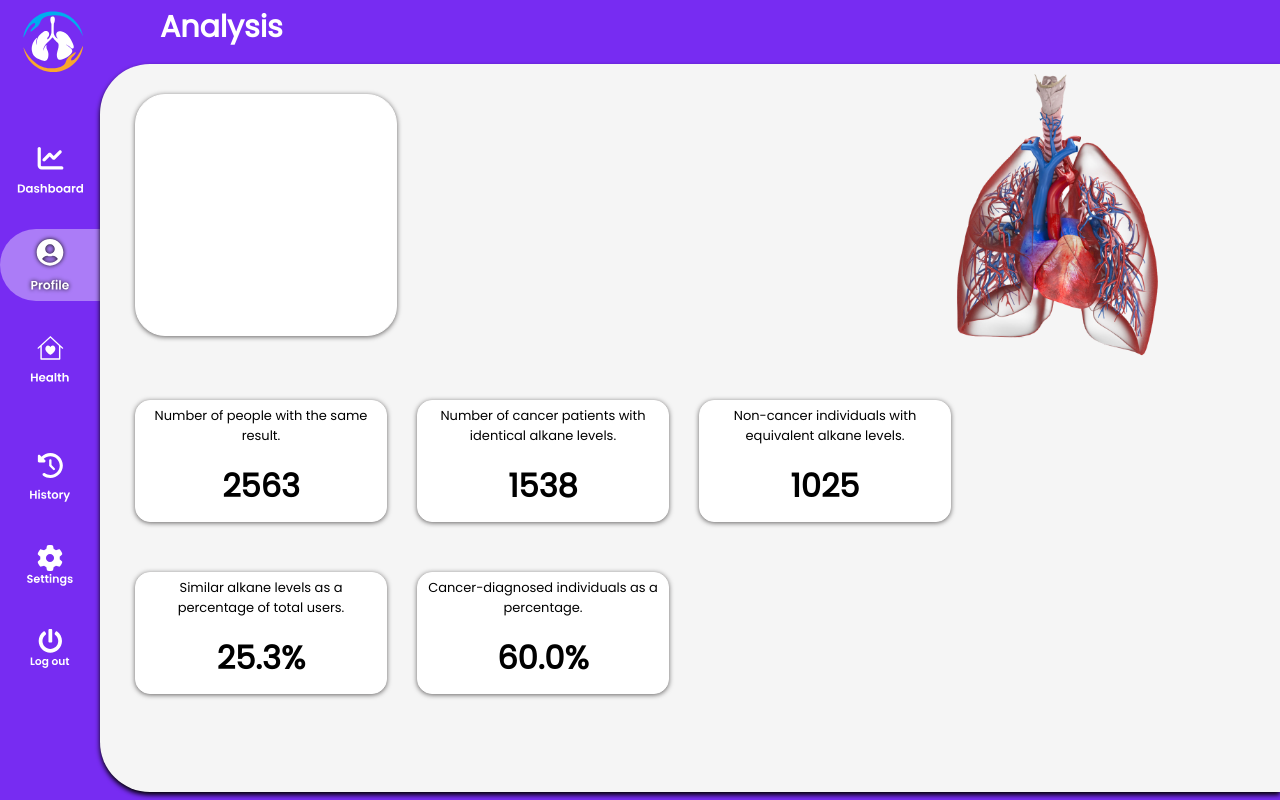
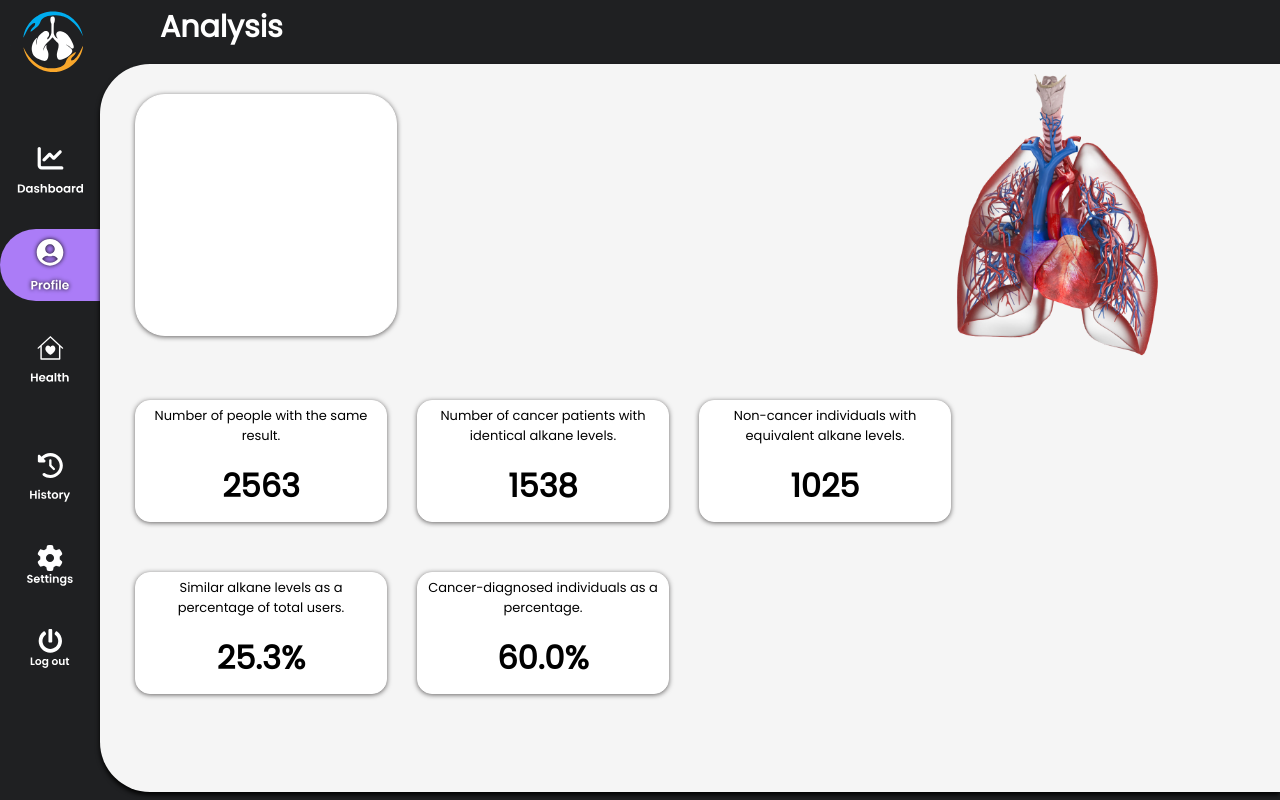
Before and after one commit to AjDep/Early_Lung_Cancer_Detection_System, a React (Vite) app in the folder UI/Hope-Finder/: page /analysis in a window 1280 px wide. Built offline with nearby package versions, Linux system fonts and the light colour scheme.

Commit message:
Dark/light mode
Add dark and light mode to navbar

```diff
--- a/UI/Hope-Finder/src/App.css
+++ b/UI/Hope-Finder/src/App.css
@@ -44,3 +44,10 @@
   text-align: center;
   gap: 25px;
 }
+
+#light{
+  background-color: #772CF2;
+}
+#dark{
+  background-color: #1F2022;
+}
--- a/UI/Hope-Finder/src/App.jsx
+++ b/UI/Hope-Finder/src/App.jsx
@@ -1,13 +1,22 @@
-import { useState } from 'react'
+
 import './App.css';
 import { Outlet } from 'react-router-dom';
 import Navbar from './components/Navbar/navbar';
 import TestLogo from './assets/TestLogo.svg';
 
+import { createContext,useState } from 'react';
+
+export const TheamContext = createContext(null);
 
 function App() {
+  const [theme,setTheam] = useState("dark");
+
+  const toggleTheam = () => {
+    setTheam((curr) => (curr === "light" ? "dark" : "light"));
+  };
   return (
-    <div className="App">
+    <TheamContext.Provider value={{theme, toggleTheam}}>
+      <div className="App" id={theme}>
 
         {/* ---------------------- Navbar -----------------------------*/}
         <div className='navbar'>
@@ -16,7 +25,7 @@ function App() {
           </div>
 
           <div className='mid'>
-          <Navbar route="Dashboard"/>
+            <Navbar route="Dashboard" id={theme}/>
             <Navbar route="Analysis"/>
             <Navbar route="Health"/>
           </div>
@@ -26,12 +35,13 @@ function App() {
             <Navbar route="Setting"/>
             <Navbar route="LogOut"/>
           </div>
+
       {/* -------------------------------------------------------*/}
 
         </div>
         <Outlet/>
       </div>
-
+    </TheamContext.Provider>
   );
 }
 
--- a/UI/Hope-Finder/src/components/Navbar/navbar.jsx
+++ b/UI/Hope-Finder/src/components/Navbar/navbar.jsx
@@ -13,7 +13,7 @@ function Navbar(props){
 
     if(props.route === "Dashboard"){
         return(
-            <NavLink to={"/"}>
+            <NavLink to={"/"} id={props.theme}>
                 {(linkProps)=>{
                     return(
                         <div className={linkProps.isActive ? style.container_active :style.container}>
--- a/UI/Hope-Finder/src/components/Navbar/navbar.module.css
+++ b/UI/Hope-Finder/src/components/Navbar/navbar.module.css
@@ -56,3 +56,7 @@
     -webkit-filter: drop-shadow(0 0 5px rgb(6, 6, 6)); /* Adds a red shadow on hover */
   filter: drop-shadow(0 0 2px  rgb(8, 8, 8));
 }
+
+#dark .container_active{
+    background-color: #25CEDE;
+}
```
Lines whose indentation alone changed are shown as unchanged.
